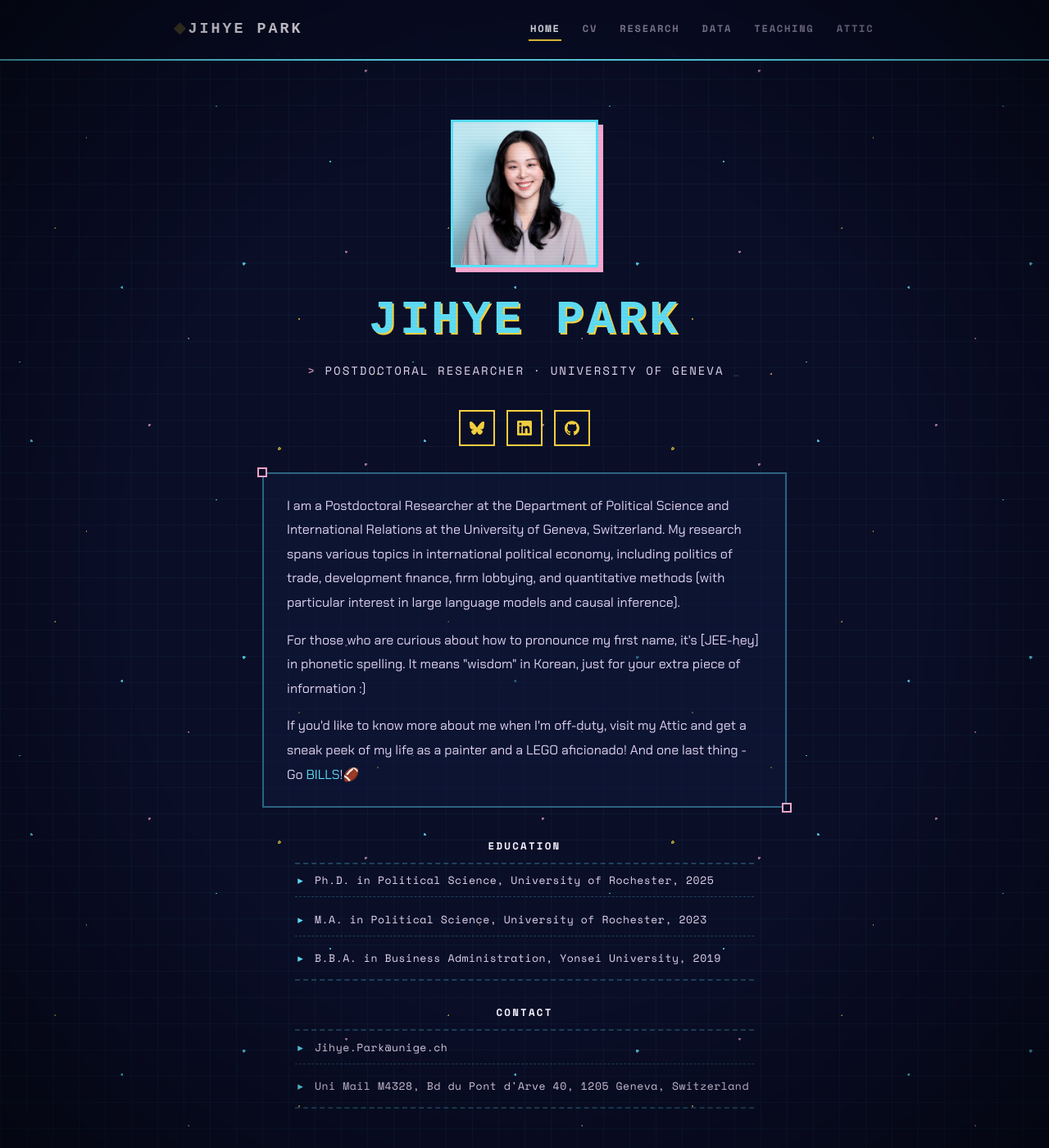
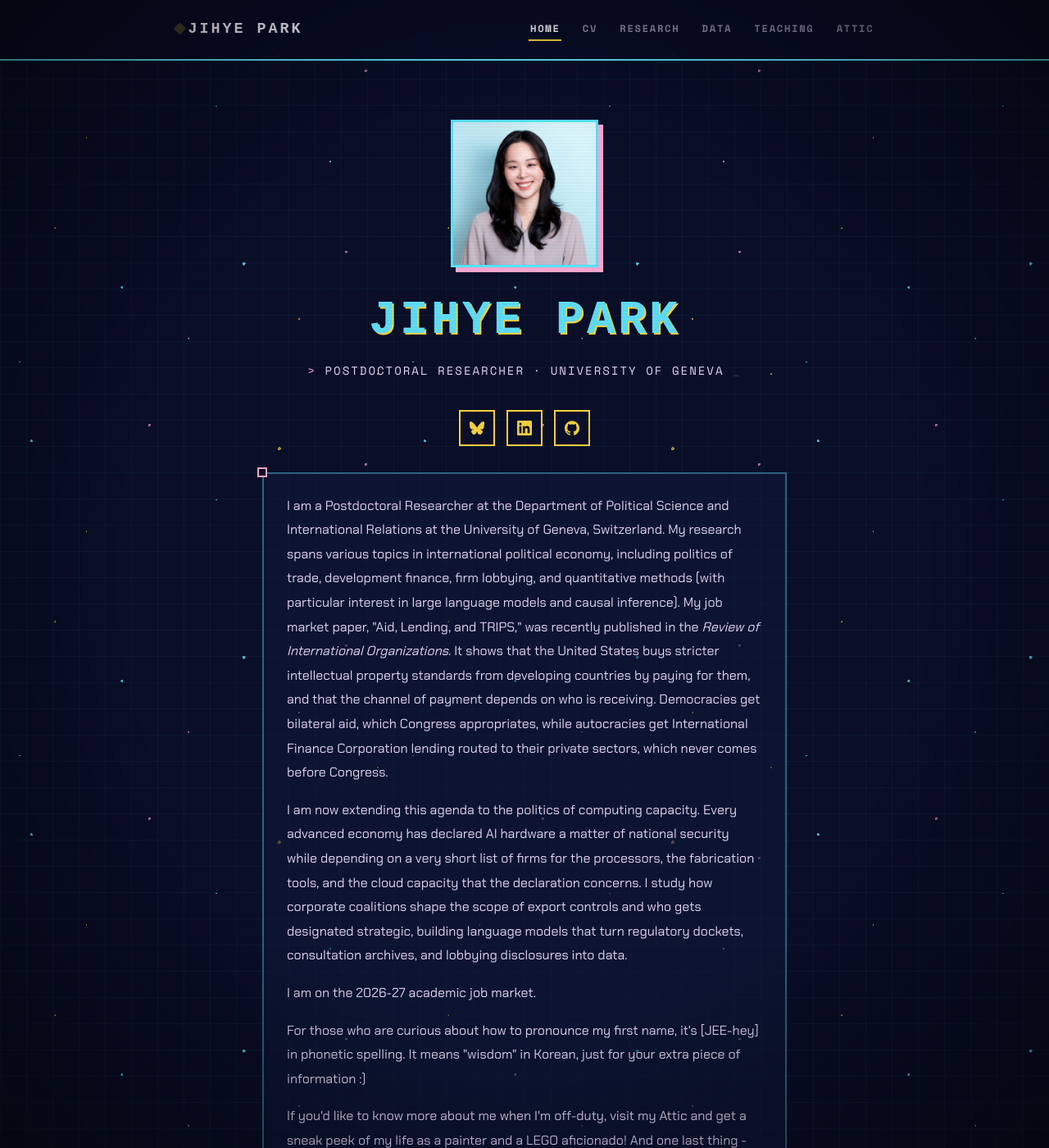
Before and after one commit to jacqpark/jacqpark.github.io, a Jekyll site: the page built from index.md, in a window 1280 px wide and 1400 px high. Shown: the whole window at 82% size. Built offline with Jekyll 4.4.1, drawn with Linux system fonts in a browser that asks for light colours; some web fonts are replaced.

```diff
--- a/index.md
+++ b/index.md
@@ -27,7 +27,11 @@
 
 <div class="home-bio">
   <!-- UPDATE: Replace this placeholder with your actual bio -->
-  <p> I am a Postdoctoral Researcher at the Department of Political Science and International Relations at the University of Geneva, Switzerland. My research spans various topics in international political economy, including politics of trade, development finance, firm lobbying, and quantitative methods (with particular interest in large language models and causal inference). </p>
+  <p> I am a Postdoctoral Researcher at the Department of Political Science and International Relations at the University of Geneva, Switzerland. My research spans various topics in international political economy, including politics of trade, development finance, firm lobbying, and quantitative methods (with particular interest in large language models and causal inference). My job market paper, "Aid, Lending, and TRIPS," was recently published in the <em>Review of International Organizations</em>. It shows that the United States buys stricter intellectual property standards from developing countries by paying for them, and that the channel of payment depends on who is receiving. Democracies get bilateral aid, which Congress appropriates, while autocracies get International Finance Corporation lending routed to their private sectors, which never comes before Congress. </p>
+
+  <p> I am now extending this agenda to the politics of computing capacity. Every advanced economy has declared AI hardware a matter of national security while depending on a very short list of firms for the processors, the fabrication tools, and the cloud capacity that the declaration concerns. I study how corporate coalitions shape the scope of export controls and who gets designated strategic, building language models that turn regulatory dockets, consultation archives, and lobbying disclosures into data. </p>
+
+  <p> I am on the 2026-27 academic job market. </p>
   <p> For those who are curious about how to pronounce my first name, it's [JEE-hey] in phonetic spelling. It means "wisdom" in Korean, just for your extra piece of information :) </p>
   <p> If you'd like to know more about me when I'm off-duty, visit my Attic and get a sneak peek of my life as a painter and a LEGO aficionado! And one last thing - Go <a href="https://www.buffalobills.com" target="_blank">BILLS</a>!🏈 </p>
 </div>
--- a/scripts/extract_pdf_metadata.py
+++ b/scripts/extract_pdf_metadata.py
@@ -65,6 +65,7 @@
     "POQ": "Public Opinion Quarterly",
     "RIO": "Review of International Organizations",
     "RIPE": "Review of International Political Economy",
+    "WTR": "World Trade Review",
     "REP": "Review of Economics and Politics",
 }
 
```
Also changed, not shown: _data/publications.yml (+13 -12 lines), 5 other files.
